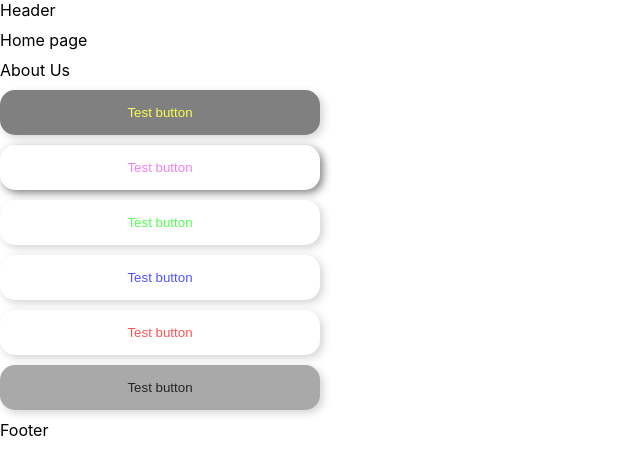
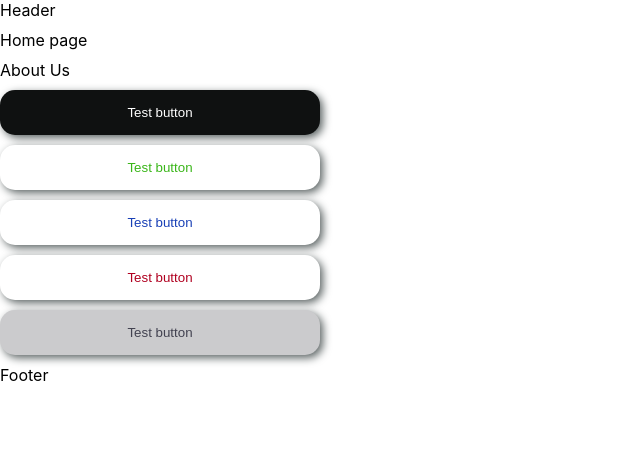
Before and after one commit to EniakEdutech/inkling, a React app: page / in a window 1280 px wide. Shown: the whole page, without its empty margins (0-640 px from the left). Built offline with nearby package versions, Linux system fonts and the light colour scheme.

Commit message:
update to website root colors

```diff
--- a/src/atoms/button/index.js
+++ b/src/atoms/button/index.js
@@ -2,32 +2,24 @@ import styled, { css } from 'styled-components'
 
 const StyledButton = styled.button`
 background: white;
-box-shadow: 3px 3px 9px 0px var(--primary-variant);
+box-shadow: 3px 3px 9px 0px var(--primary-light-variant);
 color: black;
 padding: 15px 30px;
 border-radius: 15px;
 border: transparent;
 
 :hover {
-  box-shadow: 2px 2px 4px var(--primary-variant);
-  ${props => props.secondary && css`
-  box-shadow: 2px 2px 4px var(--secondary-variant);
-  `}
+  box-shadow: 2px 2px 4px var(--primary-light-variant);
 }
 
 :active {
-  box-shadow: none;
+  box-shadow: 3px 3px 9px 0px var(--primary-light-variant) inset;
 }
 
 ${props => props.primary && css`
 background: var(--primary);
 color: var(--primary-text);
 `};
-${props => props.secondary && css`
-background: var(--secondary);
-color: var(--secondary-text);
-box-shadow: 3px 3px 9px 0px var(--secondary-variant);
-`}
 ${props => props.info && css`
 color: var(--info);
 `}
--- a/src/index.css
+++ b/src/index.css
@@ -9,17 +9,16 @@
 }
 
 :root {
-  --primary: gray;
-  --secondary: white;
-  --primary-variant: lightgray;
-  --secondary-variant: gray;
-  --primary-text: rgb(251, 251, 83);
-  --secondary-text: violet;
-  --disabled: darkgray;
-  --disabled-text: rgb(37, 37, 37);
-  --error: rgb(255, 83, 83);
-  --helper: rgb(83, 255, 83);
-  --info: rgb(83, 83, 255);
+  --primary-text: white;
+  --primary: rgb(15, 17, 17);
+  --primary-dark-variant: rgb(19, 19, 19);
+  --primary-light-variant: rgb(91, 99, 99);
+  --disabled: rgb(203, 203, 205);
+  --disabled-text: rgb(66, 66, 80);
+  --error: rgb(176, 0, 32);
+  --error-text: white;
+  --helper: rgb(58, 182, 25);
+  --info: rgb(25, 64, 182);
 }
 
 body {
--- a/src/pages/home/index.js
+++ b/src/pages/home/index.js
@@ -9,7 +9,6 @@ export const Home = () => {
         <p>Home page</p>
         <Link to="/aboutus">About Us</Link>
         <Button className="w-100 w-md-50 w-lg-25" primary>Test button</Button>
-        <Button className="w-100 w-md-50 w-lg-25" secondary>Test button</Button>
         <Button className="w-100 w-md-50 w-lg-25" helper>Test button</Button>
         <Button className="w-100 w-md-50 w-lg-25" info>Test button</Button>
         <Button className="w-100 w-md-50 w-lg-25" error>Test button</Button>
```
